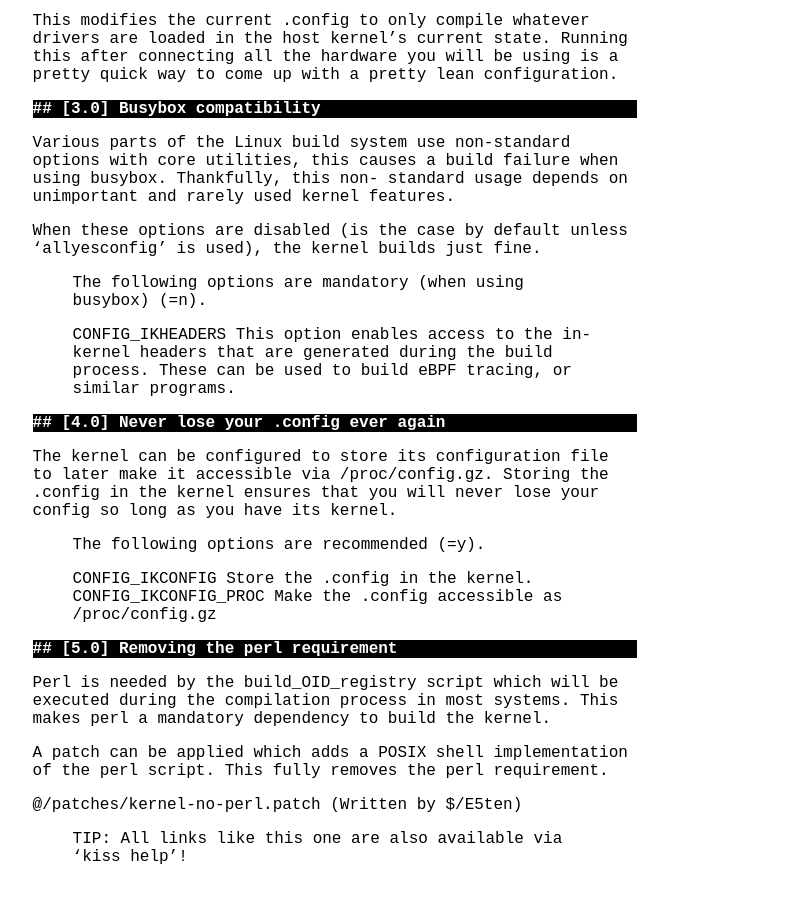
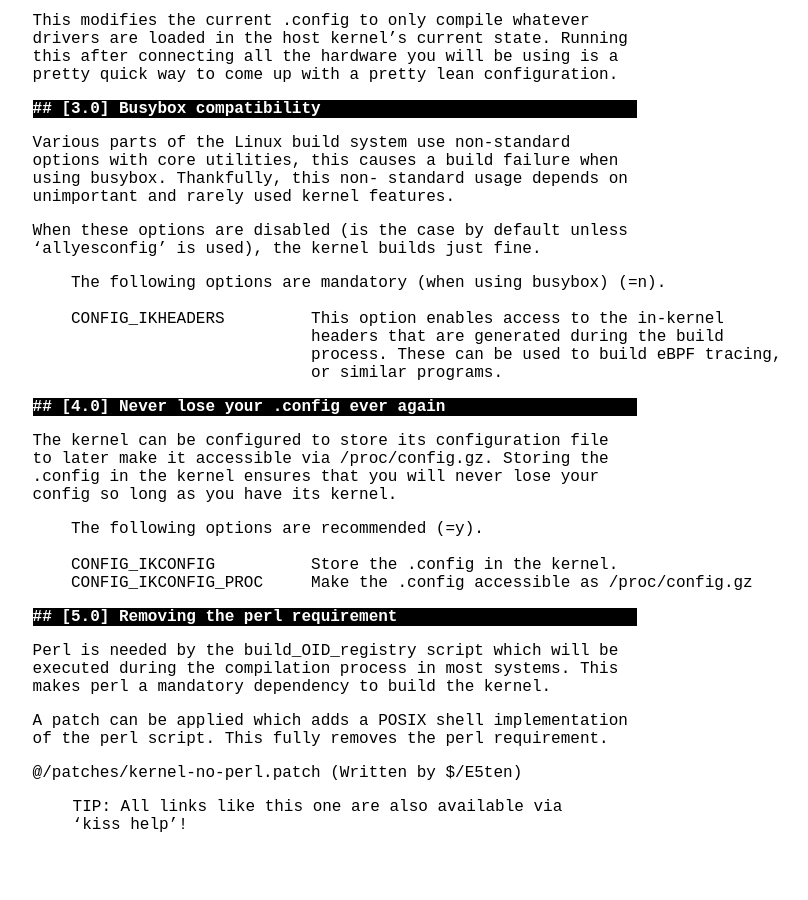
Before and after one commit to mcpcpc/k1ss, a Jekyll site: the page built from wiki/kernel/config.md, in a window 1280 px wide and 900 px high, scrolled down 1317 px. Shown: the whole window, without its empty margins (305-1113 px from the left). Built offline with Jekyll 4.4.1, drawn with Linux system fonts in a browser that asks for light colours; our own code applies the rules of GitHub Pages for plain Markdown files; after the commit the page ends 2185 px from its top, so only the background shows below that.

```diff
--- a/wiki/kernel/config.md
+++ b/wiki/kernel/config.md
@@ -77,12 +77,12 @@ standard usage depends on unimportant and rarely used kernel features.
 When these options are disabled (is the case by default unless 'allyesconfig' is
 used), the kernel builds just fine.
 
-> The following options are mandatory (when using busybox) (=n).
->
->   CONFIG_IKHEADERS         This option enables access to the in-kernel
->                            headers that are generated during the build
->                            process. These can be used to build eBPF tracing,
->                            or similar programs.
+    The following options are mandatory (when using busybox) (=n).
+
+    CONFIG_IKHEADERS         This option enables access to the in-kernel
+                             headers that are generated during the build
+                             process. These can be used to build eBPF tracing,
+                             or similar programs.
 
 [4.0] Never lose your .config ever again
 ----------------------------------------
@@ -91,10 +91,10 @@ The kernel can be configured to store its configuration file to later make it
 accessible via /proc/config.gz. Storing the .config in the kernel ensures that
 you will never lose your config so long as you have its kernel.
 
-> The following options are recommended (=y).
->
->   CONFIG_IKCONFIG          Store the .config in the kernel.
->   CONFIG_IKCONFIG_PROC     Make the .config accessible as /proc/config.gz
+    The following options are recommended (=y).
+
+    CONFIG_IKCONFIG          Store the .config in the kernel.
+    CONFIG_IKCONFIG_PROC     Make the .config accessible as /proc/config.gz
 
 [5.0] Removing the perl requirement
 -----------------------------------
```
